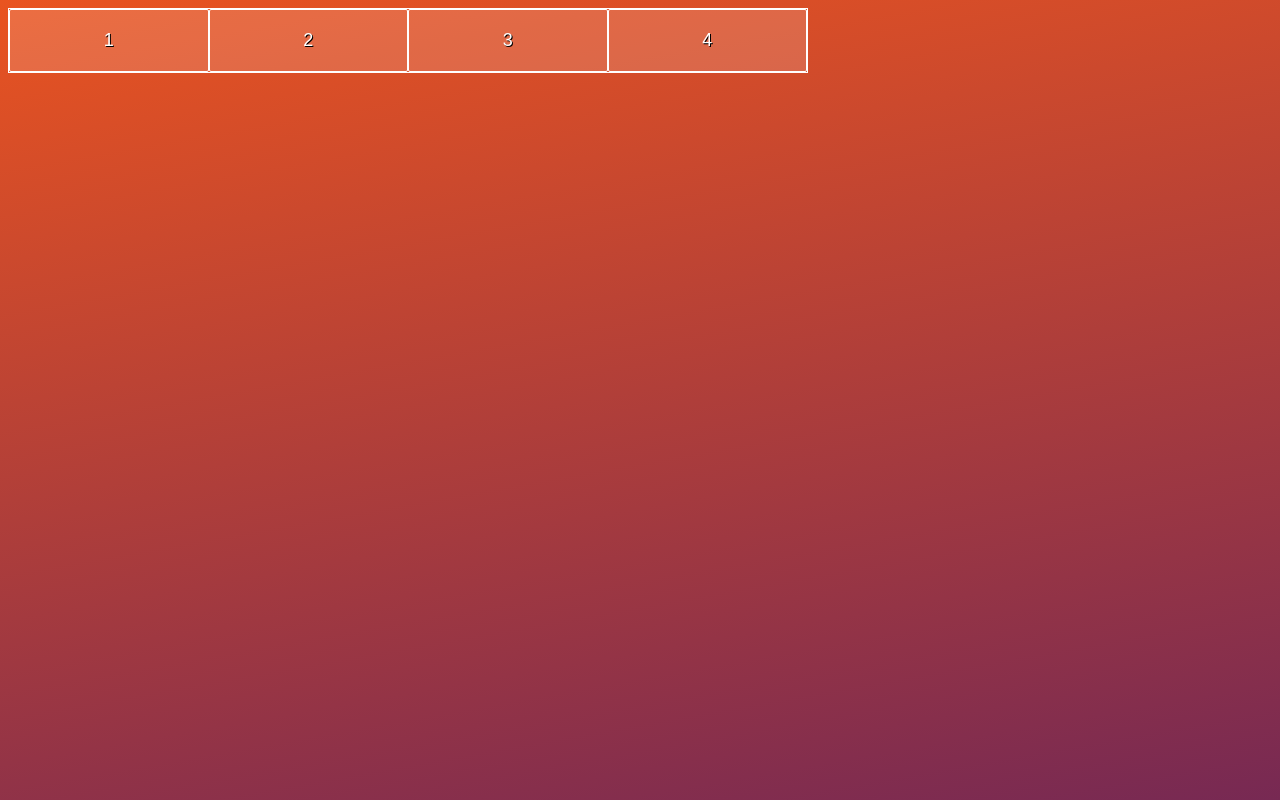
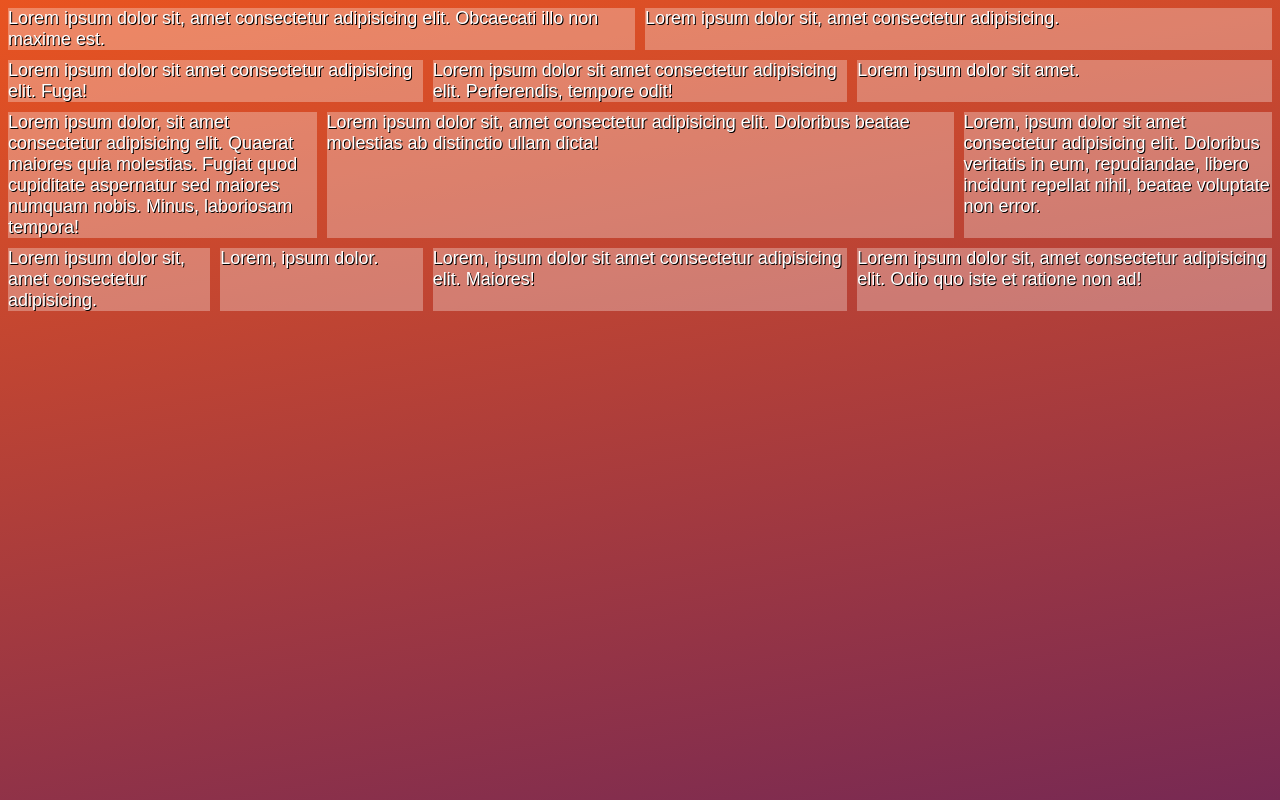
Before and after one commit to franciscostein/flexbox-tutorial, a plain HTML site: page src/index.html in a window 1280 px wide. Drawn offline with Linux system fonts and the light colour scheme.

Commit message:
lesson 17

```diff
--- a/src/css/main.css
+++ b/src/css/main.css
@@ -1,18 +1,36 @@
-.container {
+.grid {
     display: flex;
-    flex-direction: row;
-    border: 1px solid #fff;
-    width: 800px;
 }
 
-.container div {
-    float: right;
-    flex: 1 1 25%;
-    margin: 0;
+.gutters {
+    margin: -10px 0 10px -10px;
 }
 
-.container div:nth-child(2) {
+.gutters > div {
+    padding: 10px 0 0 10px;
 }
 
-.container div:nth-child(3) {
+.grid div div {
+    background-color: rgba(255, 255, 255, 0.3);
+    height: 100%;
 }
+
+.half {
+    flex-basis: 50%;
+}
+
+.third {
+    flex-basis: 33.33333%;
+}
+
+.fourth {
+    flex-basis: 25%;
+}
+
+.fifth {
+    flex-basis: 20%;
+}
+
+.sixth {
+    flex-basis: 16.66666%;
+}
--- a/src/index.html
+++ b/src/index.html
@@ -7,11 +7,49 @@
         <link rel="stylesheet" href="css/main.css">
     </head>
     <body>
-        <section class="container">
-            <div>1</div>
-            <div>2</div>
-            <div>3</div>
-            <div>4</div>
-        </section>
+        <div class="grid gutters">
+            <div class="half">
+                <div>Lorem ipsum dolor sit, amet consectetur adipisicing elit. Obcaecati illo non maxime est.</div>
+            </div>
+            <div class="half">
+                <div>Lorem ipsum dolor sit, amet consectetur adipisicing.</div>
+            </div>
+        </div>
+        <div class="grid gutters">
+           <div class="third">
+               <div>Lorem ipsum dolor sit amet consectetur adipisicing elit. Fuga!</div>
+           </div>
+           <div class="third">
+               <div>Lorem ipsum dolor sit amet consectetur adipisicing elit. Perferendis, tempore odit!</div>
+           </div>
+           <div class="third">
+               <div>Lorem ipsum dolor sit amet.</div>
+           </div>
+        </div>
+        <div class="grid gutters">
+            <div class="fourth">
+                <div>Lorem ipsum dolor, sit amet consectetur adipisicing elit. Quaerat maiores quia molestias. Fugiat quod cupiditate aspernatur sed maiores numquam nobis. Minus, laboriosam tempora!</div>
+            </div>
+            <div class="half">
+                <div>Lorem ipsum dolor sit, amet consectetur adipisicing elit. Doloribus beatae molestias ab distinctio ullam dicta!</div>
+            </div>
+            <div class="fourth">
+                <div>Lorem, ipsum dolor sit amet consectetur adipisicing elit. Doloribus veritatis in eum, repudiandae, libero incidunt repellat nihil, beatae voluptate non error.</div>
+            </div>
+        </div>
+        <div class="grid gutters">
+            <div class="sixth">
+                <div>Lorem ipsum dolor sit, amet consectetur adipisicing.</div>
+            </div>
+            <div class="sixth">
+                <div>Lorem, ipsum dolor.</div>
+            </div>
+            <div class="third">
+                <div>Lorem, ipsum dolor sit amet consectetur adipisicing elit. Maiores!</div>
+            </div>
+            <div class="third">
+                <div>Lorem ipsum dolor sit, amet consectetur adipisicing elit. Odio quo iste et ratione non ad!</div>
+            </div>
+        </div>
     </body>
 </html>
```
